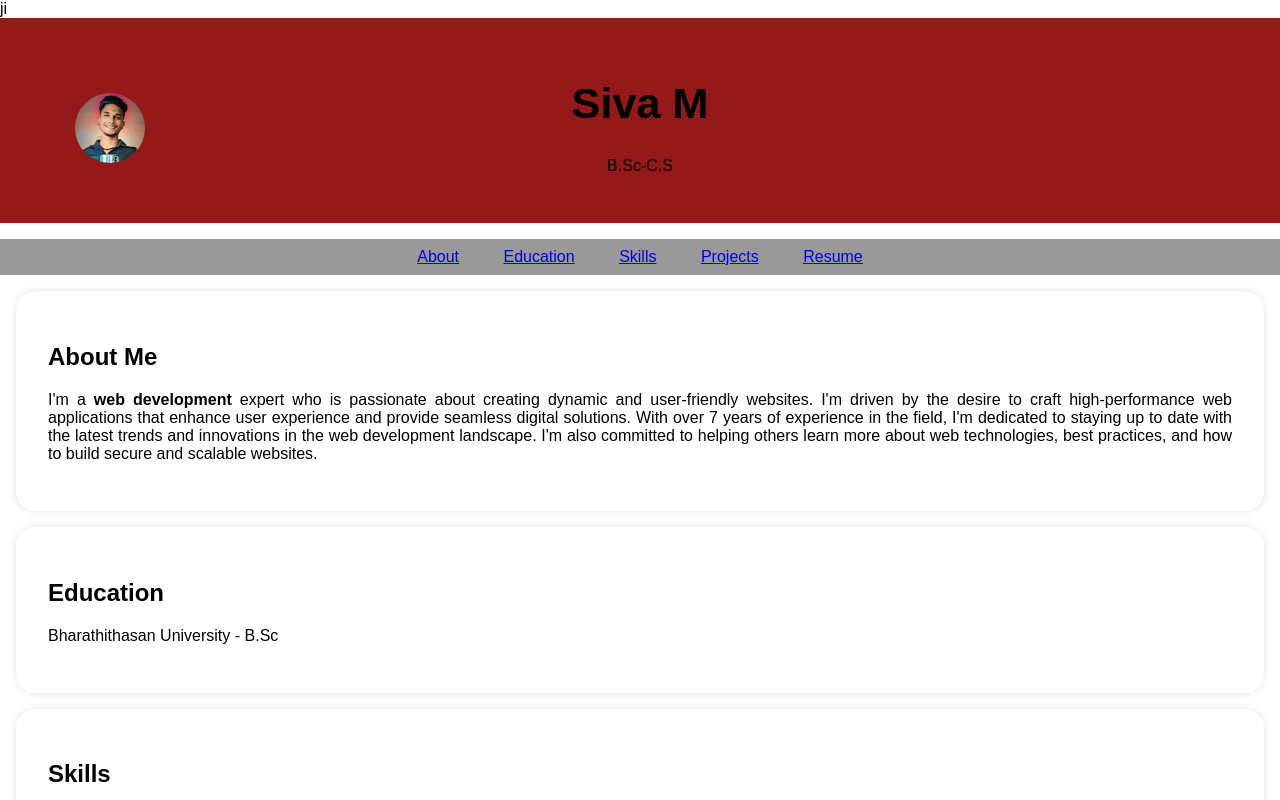
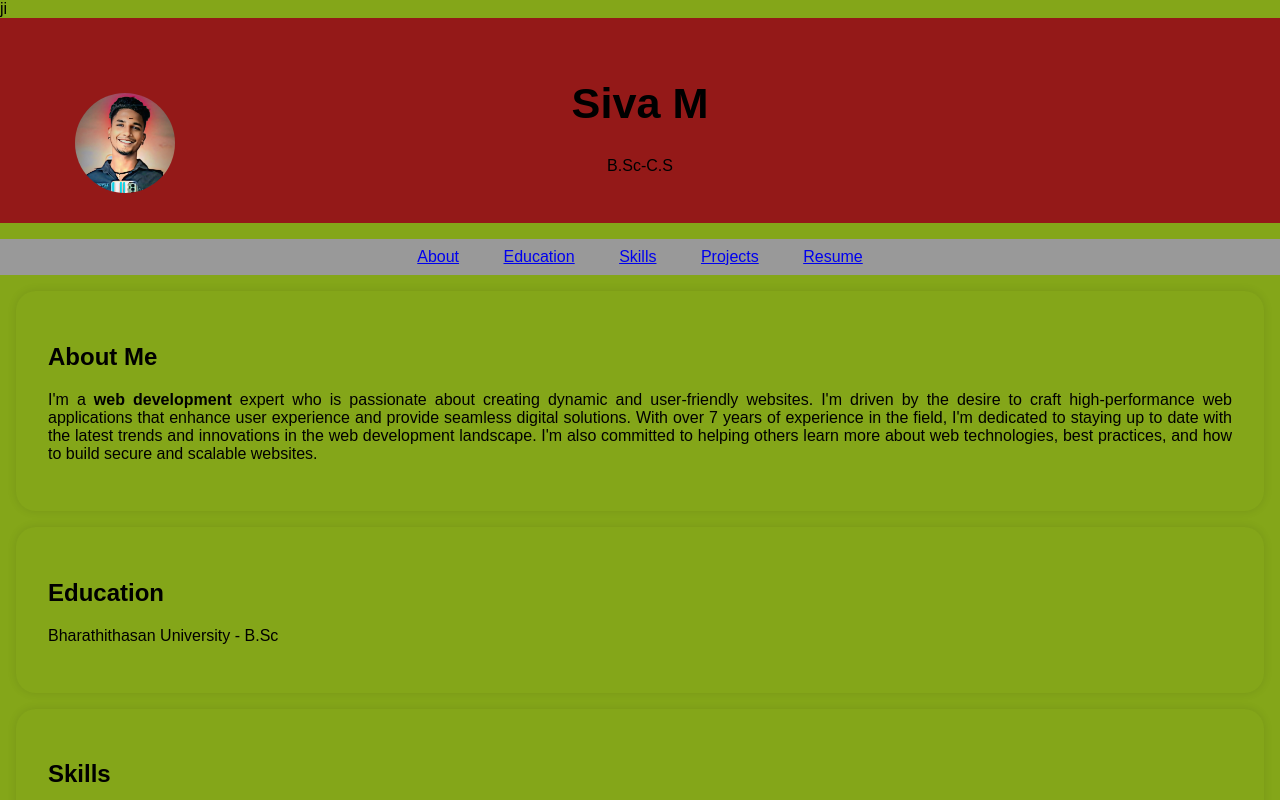
Before and after one commit to siva7305993397/Siva_3D4E1A36E676847A86C47D56BDFAFF0A, a plain HTML site: page index.html in a window 1280 px wide. Shown: the top 800 px of the page. Drawn offline with Linux system fonts and the light colour scheme.

Commit message:
Update index.html

```diff
--- a/index.html
+++ b/index.html
@@ -7,7 +7,7 @@ ji<!DOCTYPE html>
             font-family: Arial, sans-serif;
             margin: 0;
             padding: 0;
-            background-color: #84a6s9;
+            background-color: #84a619;
         }
 
         header {
@@ -24,9 +24,9 @@ ji<!DOCTYPE html>
 
         /* Add styles for the round profile picture */
         .profile-picture {
-            width: 70px; /* Adjust the size as needed */
-            height: 70px;
-            border-radius: 80%; /* Create a circular shape */
+            width: 100px; /* Adjust the size as needed */
+            height: 100px;
+            border-radius: 75%; /* Create a circular shape */
             object-fit: cover; /* To ensure the image fills the circular area */
             position: absolute; /* Add this */
             top: 75px; /* Adjust top position as needed */
```
